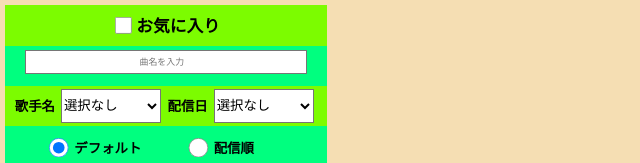
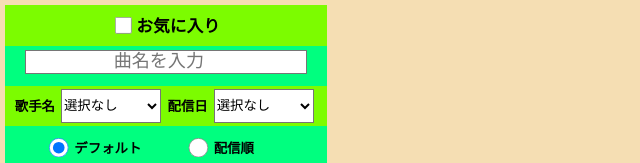
Before and after one commit to nao153944/tuku, a plain HTML site: page index.html in a window 1280 px wide. Shown: the top 163 px of the page, 0-640 px from the left. Drawn offline with Linux system fonts and the light colour scheme.

Commit message:
20220402

```diff
--- a/style.css
+++ b/style.css
@@ -96,7 +96,7 @@ body{
    text-align: center;
    margin-top: 7px;
 }
-input[type=form]{
+input[type=search]{
   font-size: 27px;
   transform: scale(1.0);
 }
```
